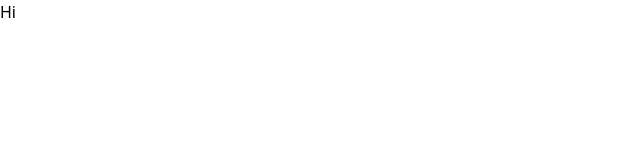
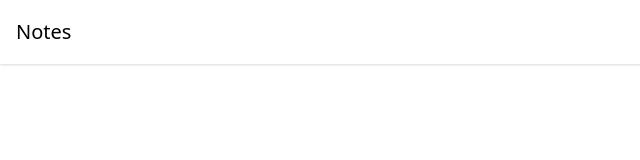
Before and after one commit to nlern/notes-app-react, a React (Create React App) app: page / in a window 1280 px wide. Shown: the top 160 px of the page, without its empty margins (0-640 px from the left). Built offline with nearby package versions, Linux system fonts and the light colour scheme.

Commit message:
Added header

```diff
--- a/src/App.js
+++ b/src/App.js
@@ -1,3 +1,9 @@
+import Header from './components/Header/Header';
+
 export default function App() {
-  return <>Hi</>;
+  return (
+    <>
+      <Header />
+    </>
+  );
 }
--- /dev/null
+++ b/src/components/Header/Header.js
@@ -0,0 +1,9 @@
+import React from 'react';
+
+export default function Header() {
+  return (
+    <header className='flex flex-wrap flex-row justify-between items-center md:space-x-4 bg-white fixed w-full h-16 p-4 shadow'>
+      <span class='text-xl'>Notes</span>
+    </header>
+  );
+}
```
